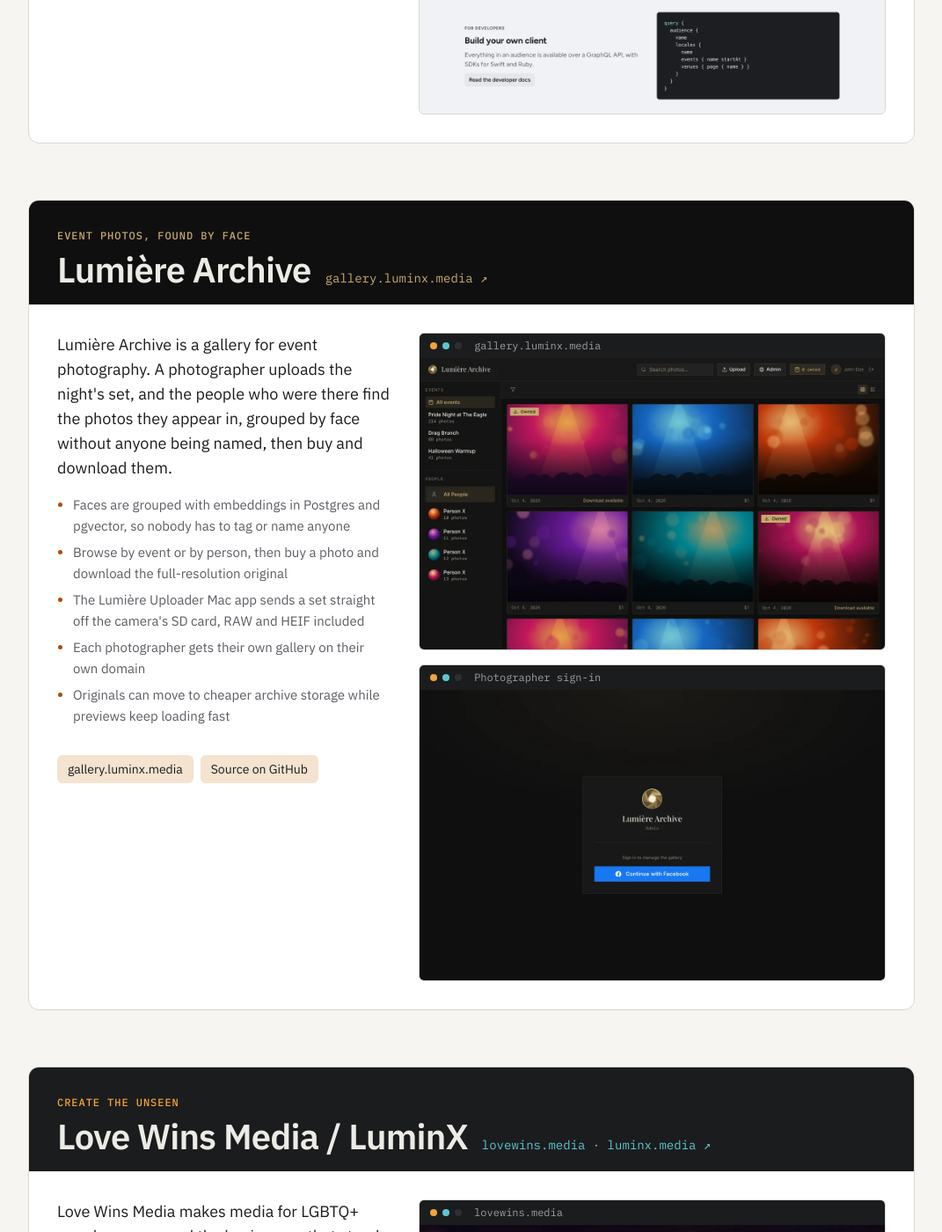
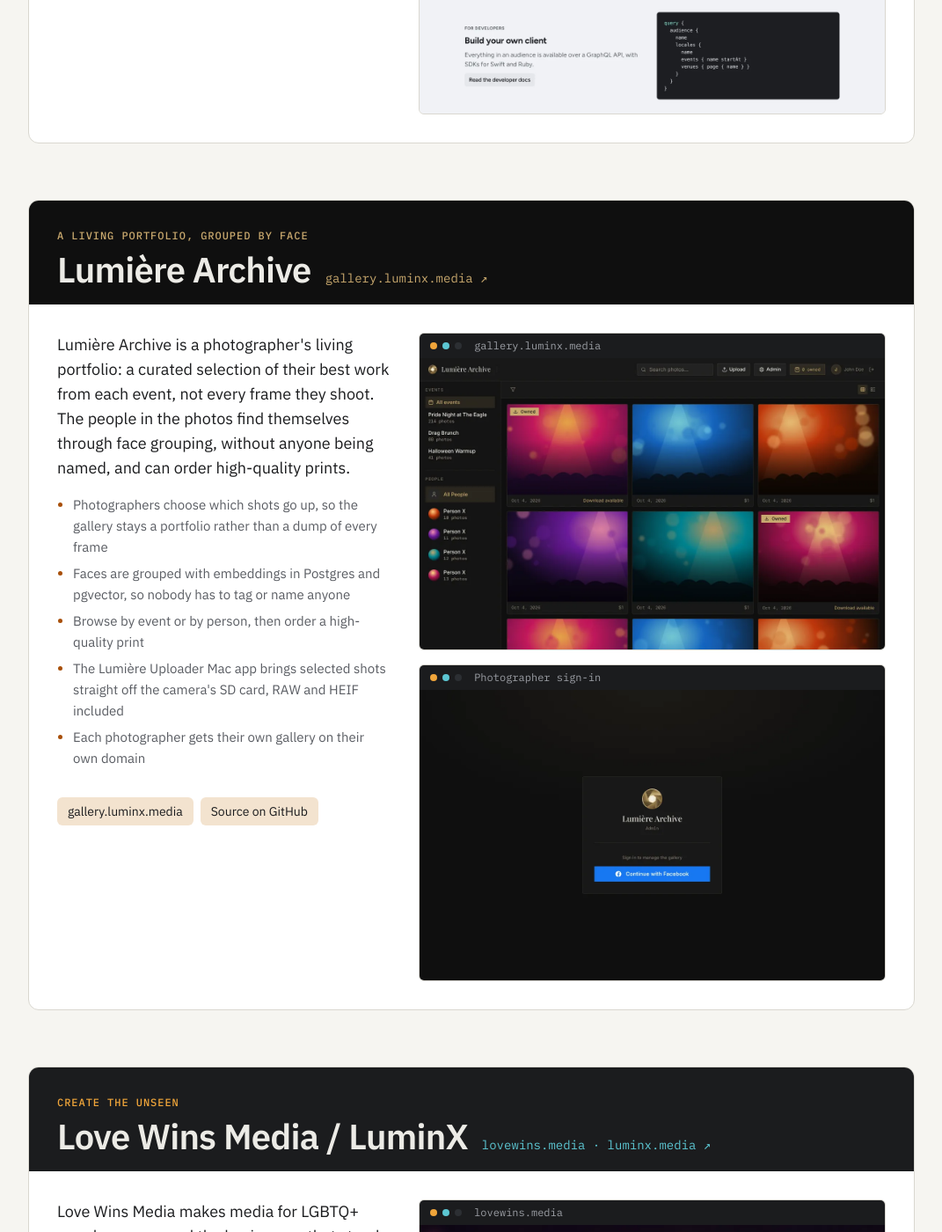
Before and after one commit to rickmark/rickmark_me, a Jekyll site: the page built from products.html, in a window 1280 px wide and 1400 px high, scrolled down 3107 px. Shown: the whole window at 88% size, without its empty margins (104-1175 px from the left). Built offline with Jekyll 4.4.1, drawn with Linux system fonts in a browser that asks for light colours; some of the changed text lies outside the part shown.

Commit message:
Describe Lumière Archive as a living portfolio with prints
Rick's framing: a curated portfolio with face grouping and high-quality
print sales, not every photo a photographer takes.

Co-Authored-By: Claude Opus 5.5 (1M context) <noreply@anthropic.com>
Claude-Session: https://claude.ai/code/session_01Mbbu4GqPoKQJPrfsMEss8v

```diff
--- a/_data/products.yml
+++ b/_data/products.yml
@@ -111,19 +111,20 @@
 
 - slug: lumiere
   name: Lumière Archive
-  kicker: Event photos, found by face
+  kicker: A living portfolio, grouped by face
   url: https://gallery.luminx.media
   domain: gallery.luminx.media
   colour: gold
   summary: >-
-    Lumière Archive is a gallery for event photography. A photographer uploads the night's set, and the people who
-    were there find the photos they appear in, grouped by face without anyone being named, then buy and download them.
+    Lumière Archive is a photographer's living portfolio: a curated selection of their best work from each event, not
+    every frame they shoot. The people in the photos find themselves through face grouping, without anyone being
+    named, and can order high-quality prints.
   facts:
+    - Photographers choose which shots go up, so the gallery stays a portfolio rather than a dump of every frame
     - Faces are grouped with embeddings in Postgres and pgvector, so nobody has to tag or name anyone
-    - Browse by event or by person, then buy a photo and download the full-resolution original
-    - The Lumière Uploader Mac app sends a set straight off the camera's SD card, RAW and HEIF included
+    - Browse by event or by person, then order a high-quality print
+    - The Lumière Uploader Mac app brings selected shots straight off the camera's SD card, RAW and HEIF included
     - Each photographer gets their own gallery on their own domain
-    - Originals can move to cheaper archive storage while previews keep loading fast
   shots:
     - src: /assets/images/products/lumiere-gallery.webp
       alt: The Lumière Archive gallery, with events and people in the sidebar beside a grid of photos marked Owned or priced at $1
--- a/about.md
+++ b/about.md
@@ -107,7 +107,7 @@ redirect_from:
       <ul class="project-list">
         <li><a href="https://github.com/rickmark/isafety" rel="noopener">isafety</a> <small>2020</small> examines iPhones and iPads for security and safety threats</li>
         <li><a href="https://github.com/rickmark/chainfix" rel="noopener">chainfix</a> <small>2024</small> checks and repairs Keychain and iCloud Keychain</li>
-        <li><a href="{{ '/products/' | relative_url }}#lumiere">Lumière Archive</a> (<a href="https://github.com/lwm-luminx/hedonism_bot" rel="noopener">hedonism_bot</a>) lets photographers upload photos, and uses Postgres, pgvector and embeddings to find and group faces without naming anyone, so people can find and download the photos they appear in</li>
+        <li><a href="{{ '/products/' | relative_url }}#lumiere">Lumière Archive</a> (<a href="https://github.com/lwm-luminx/hedonism_bot" rel="noopener">hedonism_bot</a>) is a living portfolio for photographers, using Postgres, pgvector and embeddings to group faces without naming anyone, so people can find the photos they appear in and order prints</li>
         <li><a href="https://github.com/rickmark/meshtastic-map-manager" rel="noopener">meshtastic-map-manager</a> manages Meshtastic map data</li>
       </ul>
     </div>
```
